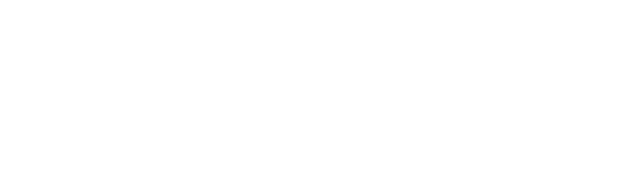
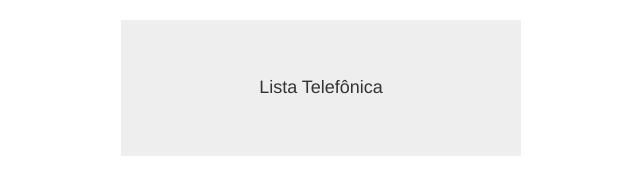
Before and after one commit to glaucia86/curso-angularjs-rodrigo-banas, a plain HTML site: page 2 - Usando Diretivas Part I/index.html in a window 1280 px wide. Shown: the whole page, without its empty margins (319-959 px from the left). Drawn offline with nearby package versions, Linux system fonts and the light colour scheme.

Commit message:
Desenvolvendo o scope de contatos da lista.

```diff
--- a/2 - Usando Diretivas Part I/index.html
+++ b/2 - Usando Diretivas Part I/index.html
@@ -1,6 +1,16 @@
 <!DOCTYPE html>
 <html lang="pt-br" ng-app="listaTelefonica">
 <head>
+    <link rel="stylesheet" type="text/css" href="lib/bootstrap/bootstrap.css">
+    <style>
+        .jumbotron {
+            width: 400px;
+            text-align: center;
+            margin-top: 20px;
+            margin-left: auto;
+            margin-right: auto;
+        }
+    </style>
     <meta charset="UTF-8">
     <meta name="viewport" content="width=device-width, initial-scale=1.0">
     <meta http-equiv="X-UA-Compatible" content="ie=edge">
@@ -9,9 +19,19 @@
     <script src="lib/angular/angular.js"></script>
     <script>
         angular.module("listaTelefonica", []);
+        angular.module("listaTelefonica").controller("listaTelefonicaCtrl", function($scope) {
+            $scope.app = "Lista Telefônica";
+            $scope.contatos = [
+                {nome: "Glaucia", telefone: "7777-7777"},
+                {nome: "José", telefone: "8888-7777"},
+                {nome: "Jurema", telefone: "9999-7777"}
+            ];
+        });
     </script>
 </head>
-<body>
-
+<body ng-controller="listaTelefonicaCtrl">
+    <div class="jumbotron">
+        <h4>{{app}}</h4>
+    </div>
 </body>
 </html>
```
